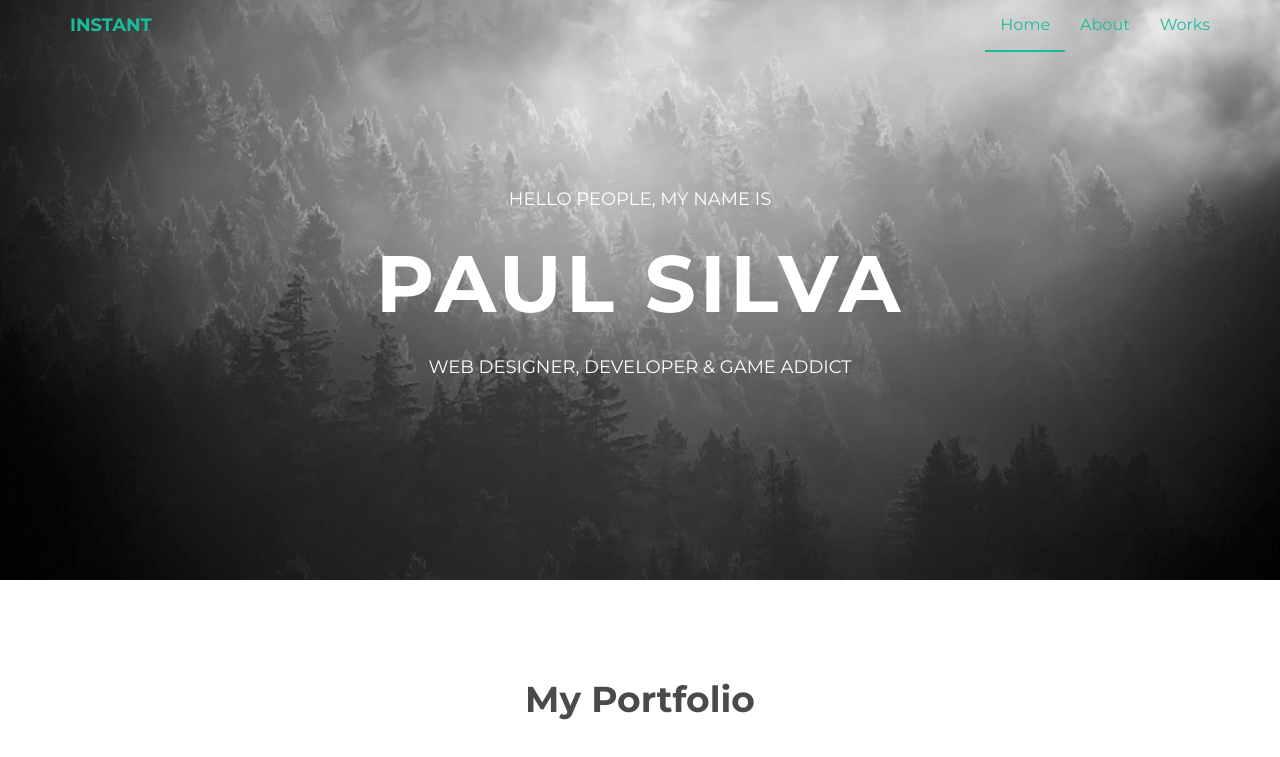
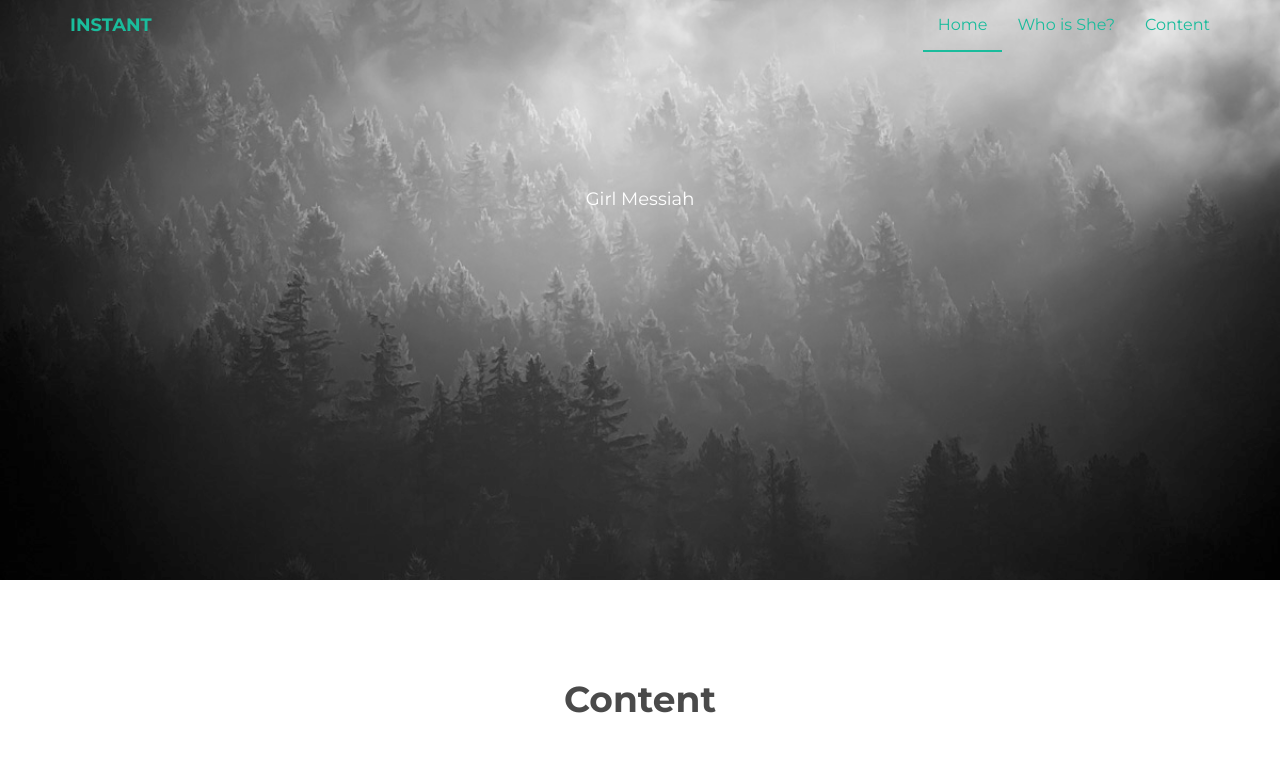
Before and after one commit to kaleighcamp/kaleighcamp.github.io, a plain HTML site: page index.html in a window 1280 px wide. Shown: the top 757 px of the page. Drawn offline with nearby package versions, Linux system fonts and the light colour scheme.

Commit message:
edited theme

```diff
--- a/index.html
+++ b/index.html
@@ -44,8 +44,8 @@
         <div class="navbar-collapse collapse">
           <ul class="nav navbar-nav navbar-right">
             <li class="active"><a href="index.html">Home</a></li>
-            <li><a href="about.html">About</a></li>
-            <li><a href="#works">Works</a></li>
+            <li><a href="about.html">Who is She?</a></li>
+            <li><a href="#works">Content</a></li>
           </ul>
         </div><!--/.nav-collapse -->
       </div>
@@ -56,9 +56,9 @@
 	    <div class="container">
 			<div class="row">
 				<div class="col-lg-6 col-lg-offset-3">
-					<h4>HELLO PEOPLE, MY NAME IS</h4>
-					<h1>PAUL SILVA</h1>
-					<h4>WEB DESIGNER, DEVELOPER & GAME ADDICT</h4>
+					<h4>Girl Messiah</h4>
+					<h1></h1>
+					<h4></h4>
 				</div>
 			</div><! --/row -->
 	    </div> <!-- /container -->
@@ -67,7 +67,7 @@
 	<section id="works"></section>
 	<div class="container">
 		<div class="row centered mt mb">
-			<h1>My Portfolio</h1>
+			<h1>Content</h1>
 
 			<div class="col-lg-4 col-md-4 col-sm-4 gallery">
 				<a href="work.html"><img src="assets/img/portfolio/folio01.png" class="img-responsive"></a>
@@ -120,14 +120,14 @@
 		<div class="container">
 			<div class="row centered">
 				<div class="col-lg-4">
-					<p><b>WEB DESIGNER, DEVELOPER & GAME ADDICT</b></p>
+					<p><b>Girl Messiah</b></p>
 				</div>
 
 				<div class="col-lg-4">
-					<p>Living in the amazing London.</p>
+
 				</div>
 				<div class="col-lg-4">
-					<p>hello@instant.com</p>
+					<p>girlmessiah@gmail.com</p>
 				</div>
 			</div>
 		</div>
```
